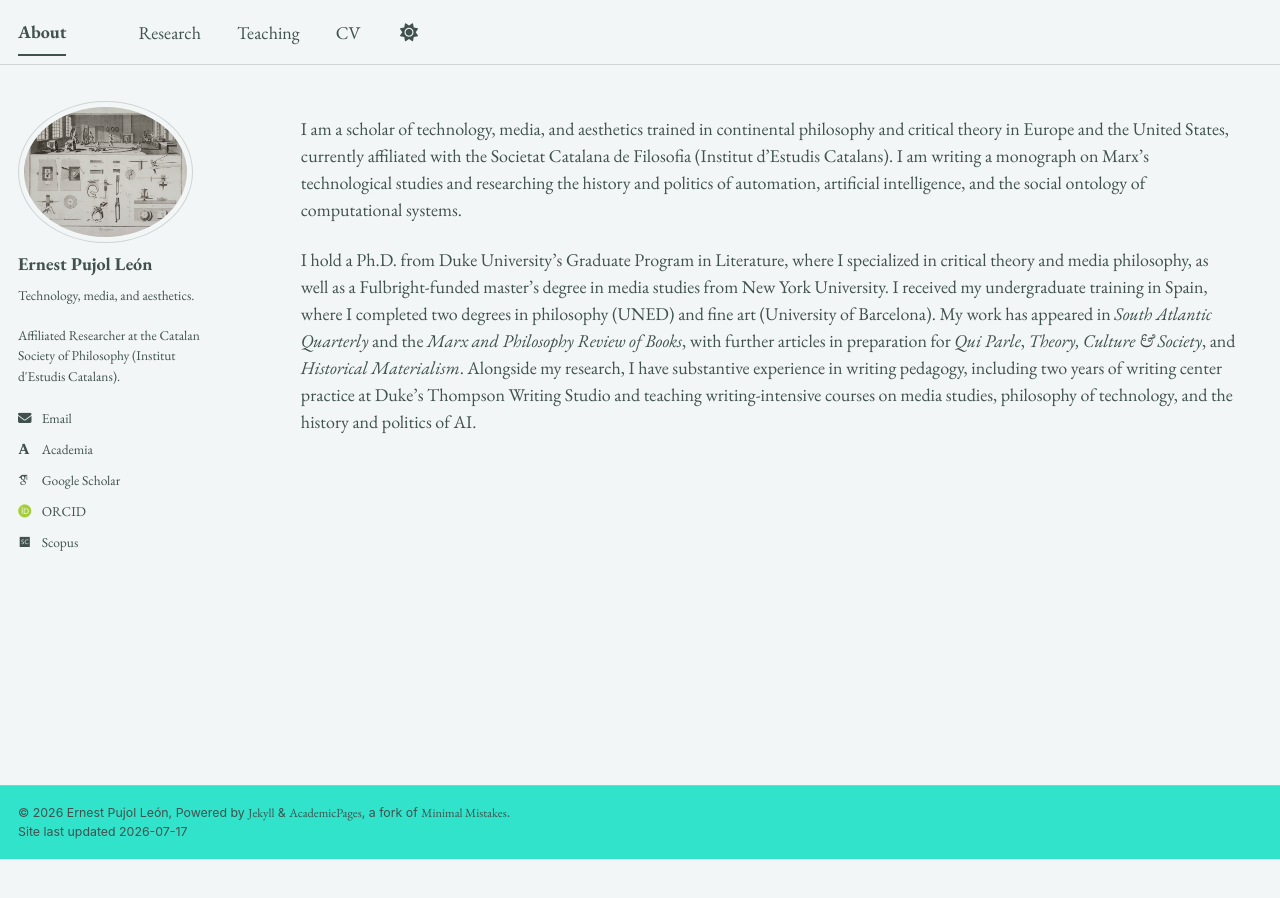
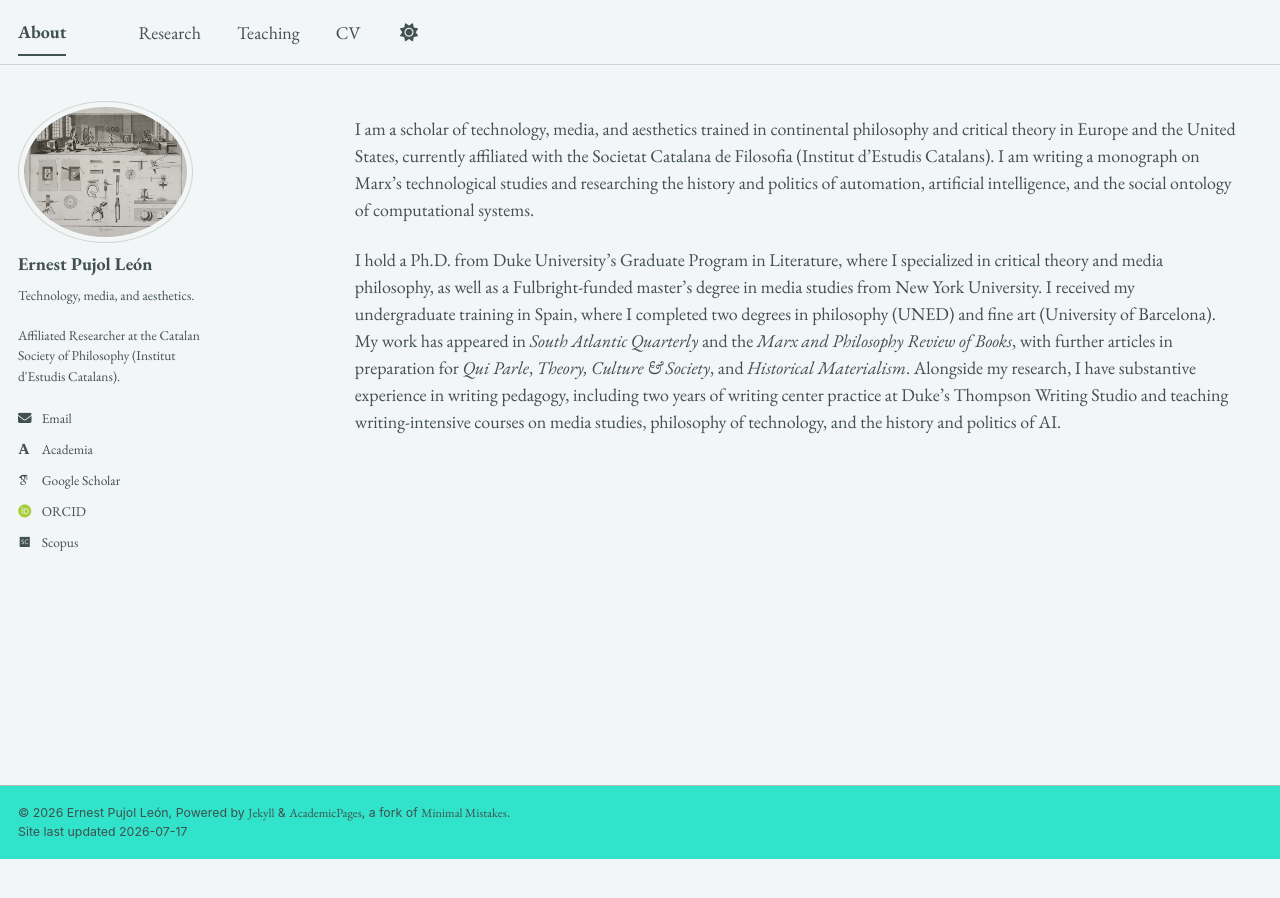
Before and after one commit to epujol90/epujol90.github.io, a Jekyll site: the page built from _pages/about.md, in a window 1280 px wide. Built offline with Jekyll 4.4.1, drawn with Linux system fonts in a browser that asks for light colours; some web fonts are replaced; a script bundle is joined from its source files by our own code; library files that are not in the unit come from our copies.

Commit message:
Update main.scss

```diff
--- a/assets/css/main.scss
+++ b/assets/css/main.scss
@@ -48,20 +48,12 @@ body, h1, h2, h3, h4, h5, h6, p, li, a, div, span, nav, footer {
   font-family: "EB Garamond", serif;
 }
 
-.layout--archive .page__inner-wrap {
-  padding-left: 2em;
-}
-
-.layout--single .page__inner-wrap {
-  padding-left: 2em;
-}
-
 .page {
-  padding-left: 4em;
+  padding-left: 7em;
 }
 
 .archive {
-  padding-left: 4em;
+  padding-left: 7em;
 }
 
 #main {
```
